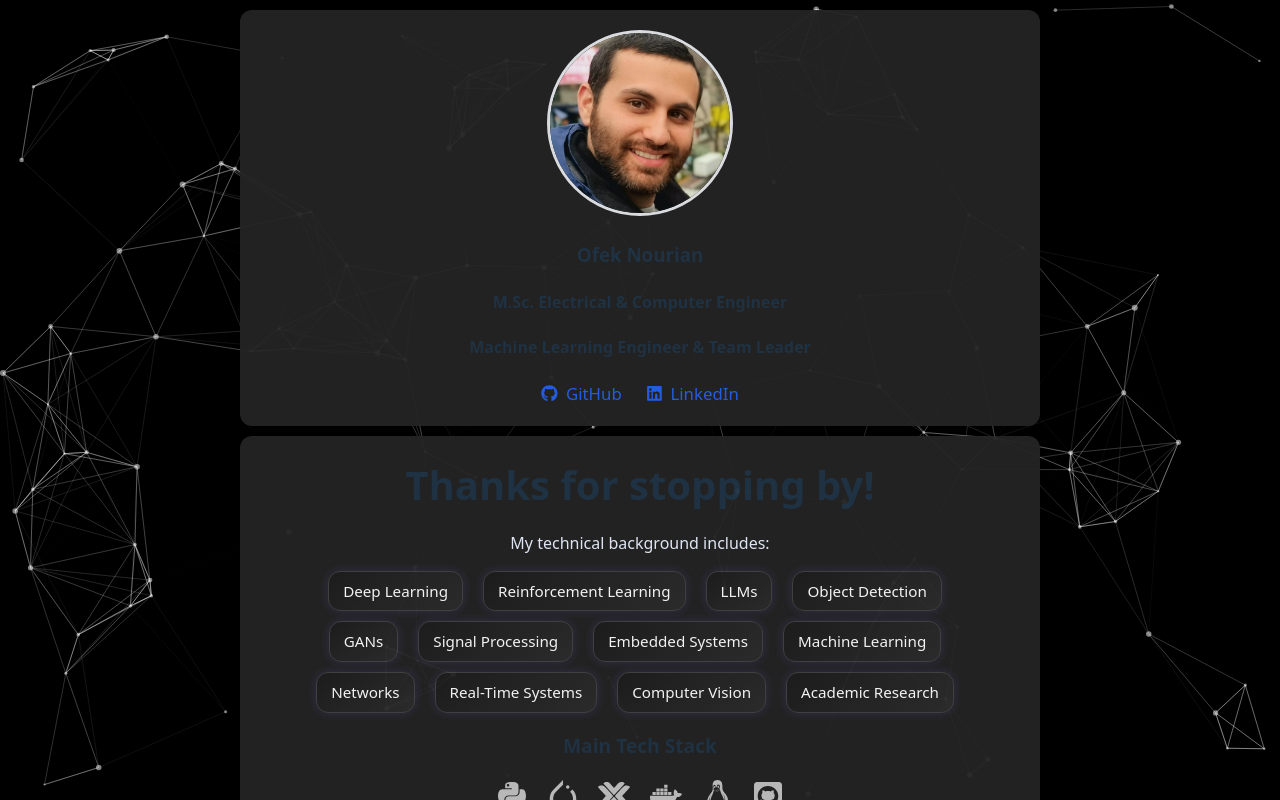
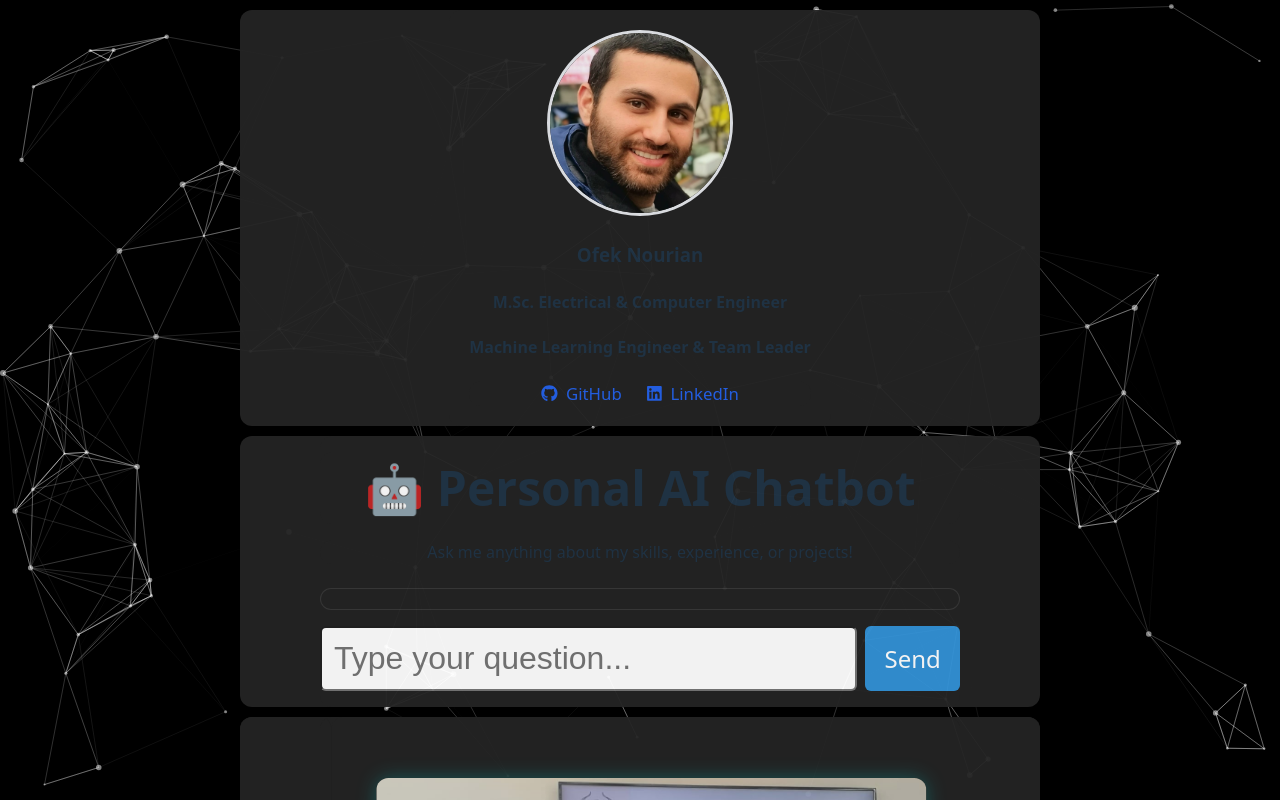
Before and after one commit to Ofek2105/CV_Website, a React (Vite) app in the folder react_landing_page/: page / in a window 1280 px wide. Built offline with nearby package versions, Linux system fonts and the light colour scheme.

Commit message:
changed component order

```diff
--- a/react_landing_page/src/App.jsx
+++ b/react_landing_page/src/App.jsx
@@ -15,11 +15,11 @@ function App() {
     <div className="App">
       <PersonalInfo/>
       {/* <Header /> */}
-      <Welcome />
+      <ChatBot />
       {/* <Banner /> */}
-      <ChatBot />
       <PortfolioCarousel />
       <AcademicWork />
+      <Welcome />
       <GetInTouch />
       <ParticleBackground/>
     </div>
```
